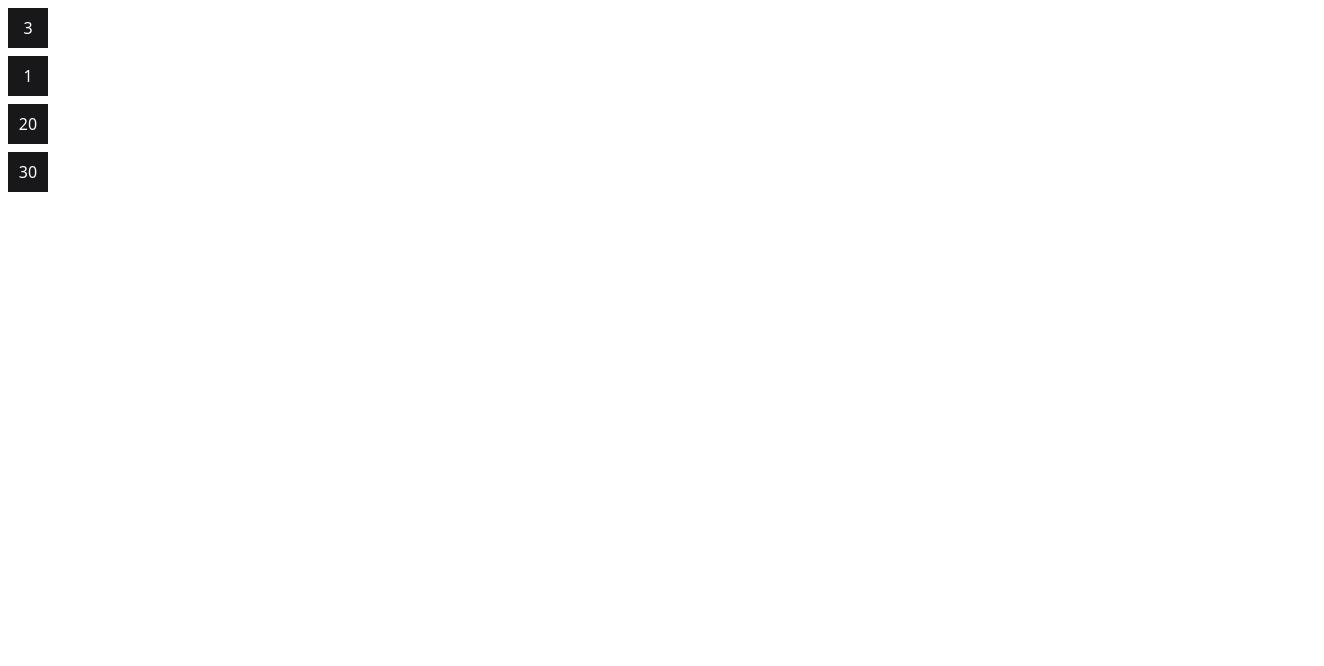
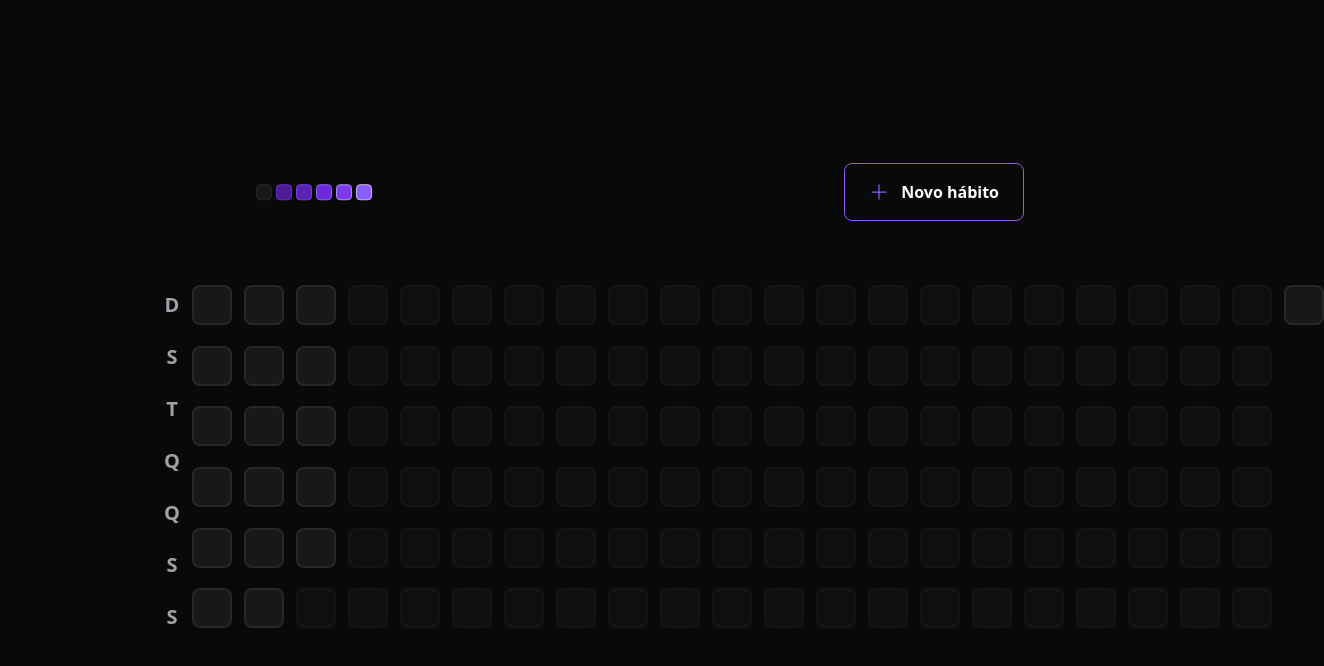
Before and after one commit to laurafoes/nlw-setup, a React (Vite) app in the folder web/: page / in a window 1280 px wide. Shown: the top 666 px of the page, 1324 px wide, since content can reach past the window. Built offline with nearby package versions, Linux system fonts and the light colour scheme.

Commit message:
feat: creates main web page structure and components

```diff
--- a/web/index.html
+++ b/web/index.html
@@ -6,7 +6,7 @@
     <meta name="viewport" content="width=device-width, initial-scale=1.0" />
     <title>Vite + React + TS</title>
   </head>
-  <body>
+  <body class="bg-background text-white">
     <div id="root"></div>
     <script type="module" src="/src/main.tsx"></script>
   </body>
--- a/web/package.json
+++ b/web/package.json
@@ -9,6 +9,8 @@
     "preview": "vite preview"
   },
   "dependencies": {
+    "dayjs": "^1.11.7",
+    "phosphor-react": "^1.4.1",
     "react": "^18.2.0",
     "react-dom": "^18.2.0"
   },
--- a/web/src/App.tsx
+++ b/web/src/App.tsx
@@ -1,14 +1,15 @@
 import './styles/global.css'
-import Habit from './components/Habit'
+import Header from './components/Header'
+import SummaryTable from './components/SummaryTable'
 
 function App() {
   return (
-    <>
-      <Habit completed={3} />
-      <Habit completed={1} />
-      <Habit completed={20} />
-      <Habit completed={30} />
-    </>
+    <div className='w-screen h-screen flex justify-center items-center'>
+      <div className='w-full max-w-5xl px-6 flex flex-col gap-16'>
+        <Header />
+        <SummaryTable />
+      </div>
+    </div>
   )
 }
 
--- a/web/src/components/Habit.tsx
+++ /dev/null
@@ -1,15 +0,0 @@
-import React from 'react'
-
-interface HabitProps {
-    completed: number
-}
-
-function Habit(props: HabitProps) {
-  return (
-    <div className='bg-zinc-900 w-10 h-10 text-white m-2 flex justify-center items-center'>
-        {props.completed}
-    </div>
-  )
-}
-
-export default Habit
--- /dev/null
+++ b/web/src/components/HabitDay.tsx
@@ -0,0 +1,17 @@
+import React from 'react'
+
+interface HabitProps {
+    completed?: number
+}
+
+function HabitDay(props: HabitProps) {
+  const { completed } = props
+
+  return (
+    <div className="w-10 h-10 bg-zinc-900 border-2 border-zinc-800 rounded-lg">
+
+    </div>
+  )
+}
+
+export default HabitDay
--- /dev/null
+++ b/web/src/components/Header.tsx
@@ -0,0 +1,19 @@
+import logo from '../assets/logo.svg'
+import { Plus } from 'phosphor-react'
+
+function Header() {
+  return (
+    <div className='w-full max-w-3xl mx-auto flex items-center justify-between'>
+        <img src={logo} alt='Planner logo' />
+        <button
+            type='button'
+            className='border border-violet-500 font-semibold rounded-lg px-6 py-4 flex items-center gap-3 hover:border-violet-300'
+        >
+            <Plus size={20} className='text-violet-500' />
+            Novo hábito
+        </button>
+    </div>
+  )
+}
+
+export default Header
--- /dev/null
+++ b/web/src/components/SummaryTable.tsx
@@ -0,0 +1,43 @@
+import { generateRangeBetweenDates } from "../utils/generate-range-between-dates";
+import HabitDay from "./HabitDay";
+
+const weekDays = ["D", "S", "T", "Q", "Q", "S", "S"];
+const summaryDates = generateRangeBetweenDates()
+
+const minimumSummaryDates = 18 * 7
+const amountOfDaysToFill = minimumSummaryDates - summaryDates.length
+
+function SummaryTable() {
+  return (
+    <div className="w-full flex">
+        <div className="grid grid-rows-7 grid-flow-row gap-3">
+            { weekDays.map((weekday, index) => {
+                return(
+                    <div
+                        className="text-zinc-400 text-xl font-bold h-10 w-10 flex items-center justify-center"
+                        key={`${weekday}-${index}`}
+                    >
+                        {weekday}
+                    </div>
+                )
+            })}
+        </div>
+        <div className="grid grid-rows-7 grid-flow-col gap-3">
+            { summaryDates.map(date => {
+                return <HabitDay key={date.toString()} />
+            })}
+            { amountOfDaysToFill > 0 ? Array.from({ length: amountOfDaysToFill }).map((_, index) => {
+                return(
+                    <div
+                        className="w-10 h-10 bg-zinc-900 border-2 border-zinc-800 rounded-lg opacity-40 cursor-not-allowed"
+                        key={index}
+                    />
+                )
+            }) : null }
+            <HabitDay />
+        </div>
+    </div>
+  )
+}
+
+export default SummaryTable;
--- /dev/null
+++ b/web/src/utils/generate-range-between-dates.ts
@@ -0,0 +1,15 @@
+import dayjs from 'dayjs'
+
+export function generateRangeBetweenDates () {
+    const firstDayOfYr = dayjs().startOf('year')
+    const today = new Date()
+
+    const dates = []
+    let compareDate = firstDayOfYr
+
+    while(compareDate.isBefore(today)) {
+        dates.push(compareDate.toDate())
+        compareDate = compareDate.add(1, 'day')
+    }
+    return dates
+}
--- a/web/tailwind.config.cjs
+++ b/web/tailwind.config.cjs
@@ -5,7 +5,14 @@
     './index.html'
   ],
   theme: {
-    extend: {},
+    extend: {
+      colors: {
+        background: '#09090A',
+      },
+      gridTemplateRows: {
+        7: 'repeat(6, minmax(0, 1fr))',
+      },
+    },
   },
   plugins: [],
 }
```
Also changed, not shown: web/src/assets/logo.svg (added), 1 other file (tests, documents, lock files or other folders).
